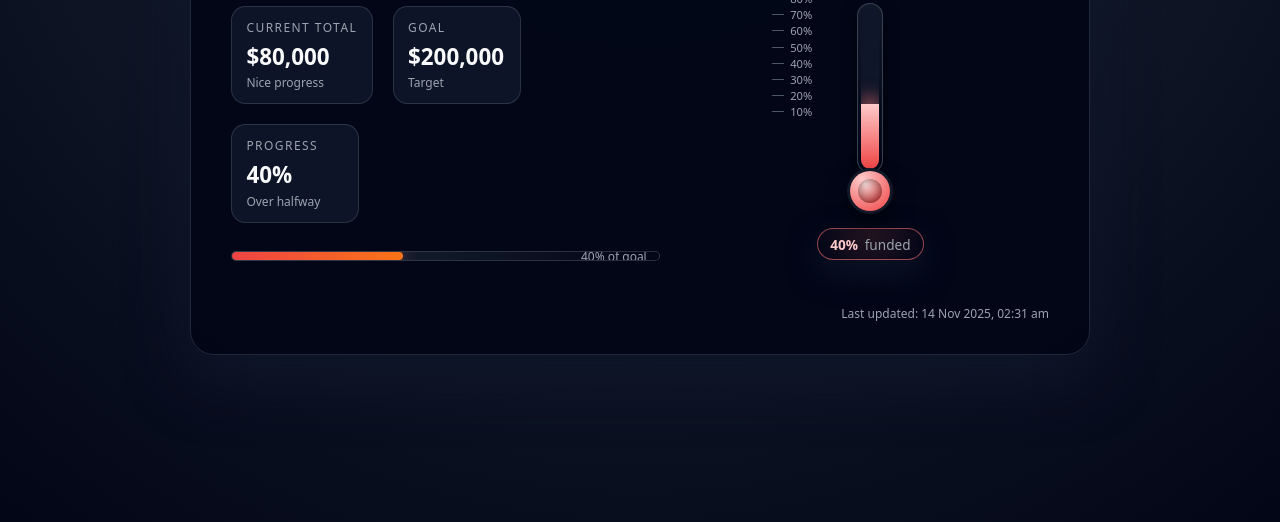
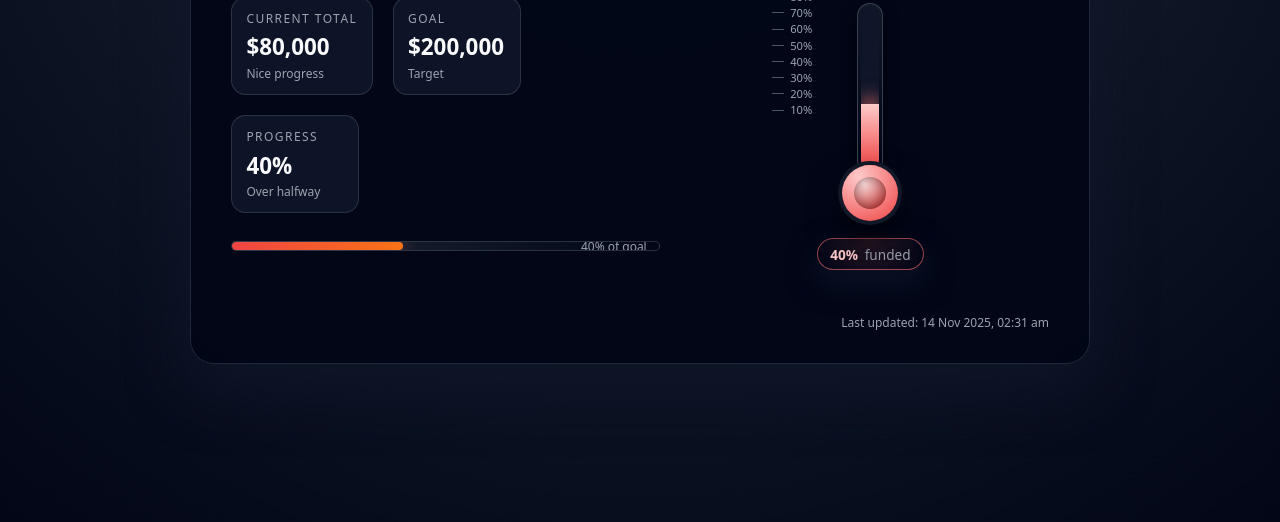
Before and after one commit to datGPT/deposit-progress, a plain HTML site: page index.html in a window 1280 px wide. Shown: the part 278-800 px from the top of the page. Drawn offline with Linux system fonts and the light colour scheme.

Commit message:
Update index.html

```diff
--- a/index.html
+++ b/index.html
@@ -154,7 +154,7 @@
     .thermo {
       position: relative;
       width: 80px;
-      height: 240px;
+      height: 260px;
       display: flex;
       flex-direction: column;
       align-items: center;
@@ -162,12 +162,12 @@
       gap: 0;
     }
 
-/* Tick marks container (aligned with INNER stem height) */
+    /* Tick marks container – aligned with the stem inner area */
     .thermo-ticks {
       position: absolute;
       left: -45px;
-  top: 36px;        /* align with inner stem top */
-  height: 162px;    /* same as inner stem height (170 - 2*4px padding) */
+      top: 46px;   /* aligns with inner stem top */
+      height: 162px; /* matches inner stem height (170 - 2*4 padding) */
       width: 40px;
       pointer-events: none;
     }
@@ -179,6 +179,7 @@
       gap: 6px;
       font-size: 0.7rem;
       color: var(--text-muted);
+      line-height: 1;
     }
 
     .thermo-tick-line {
@@ -187,35 +188,34 @@
       background: #4b5563;
     }
 
-
     /* Bulb – smaller now */
     .thermo-bulb {
-      width: 40px;
-      height: 40px;
+      width: 56px;
+      height: 56px;
       border-radius: 50%;
       background: radial-gradient(circle at 30% 20%, #fecaca, var(--accent));
       display: flex;
       align-items: center;
       justify-content: center;
       box-shadow:
-        0 0 0 3px #111827,
-        0 12px 25px rgba(0, 0, 0, 0.6);
+        0 0 0 4px #111827,
+        0 18px 35px rgba(0, 0, 0, 0.65);
       position: relative;
       z-index: 2;
     }
 
     .thermo-bulb-inner {
-      width: 24px;
-      height: 24px;
+      width: 32px;
+      height: 32px;
       border-radius: 50%;
       background: radial-gradient(circle at 30% 20%, #fee2e2, #b91c1c);
-      box-shadow: inset 0 0 10px rgba(0, 0, 0, 0.35);
+      box-shadow: inset 0 0 12px rgba(0, 0, 0, 0.35);
     }
 
     /* Stem */
     .thermo-stem-shell {
       position: absolute;
-      bottom: 38px;       /* lowered to sit nicely above smaller bulb */
+      bottom: 48px;
       width: 26px;
       height: 170px;
       border-radius: 999px;
@@ -353,7 +353,7 @@
 
     <section class="thermo-container">
       <div class="thermo-wrapper">
-        <!-- Percentage ticks -->
+        <!-- TICKS -->
         <div class="thermo-ticks" id="thermo-ticks"></div>
 
         <div class="thermo-label-top">
@@ -397,7 +397,7 @@
       subtitle: ""
     };
 
-    const CONFIG_URL = "config.json"; // file in the same repo/root
+    const CONFIG_URL = "config.json"; // file in same folder
 
     function formatCurrency(amount) {
       return new Intl.NumberFormat("en-NZ", {
@@ -432,7 +432,7 @@
       const ticksContainer = document.getElementById("thermo-ticks");
       ticksContainer.innerHTML = "";
 
-      // Place ticks at 10,20,...,100% along the stem height
+      // 10% to 100% – position each tick using top %, to match fill height
       for (let p = 10; p <= 100; p += 10) {
         const tick = document.createElement("div");
         tick.className = "thermo-tick";
@@ -443,12 +443,12 @@
         const label = document.createElement("div");
         label.textContent = `${p}%`;
 
-        // position: 100% at top, 10% near bottom
-        const offsetFromTop = 100 - p; // percentage of container height
-        tick.style.top = offsetFromTop + "%";
-
         tick.appendChild(line);
         tick.appendChild(label);
+
+        // Position: 100% (top) down to 10% (near bottom)
+        tick.style.top = (100 - p) + "%";
+
         ticksContainer.appendChild(tick);
       }
     }
```
Lines whose indentation alone changed are shown as unchanged.
